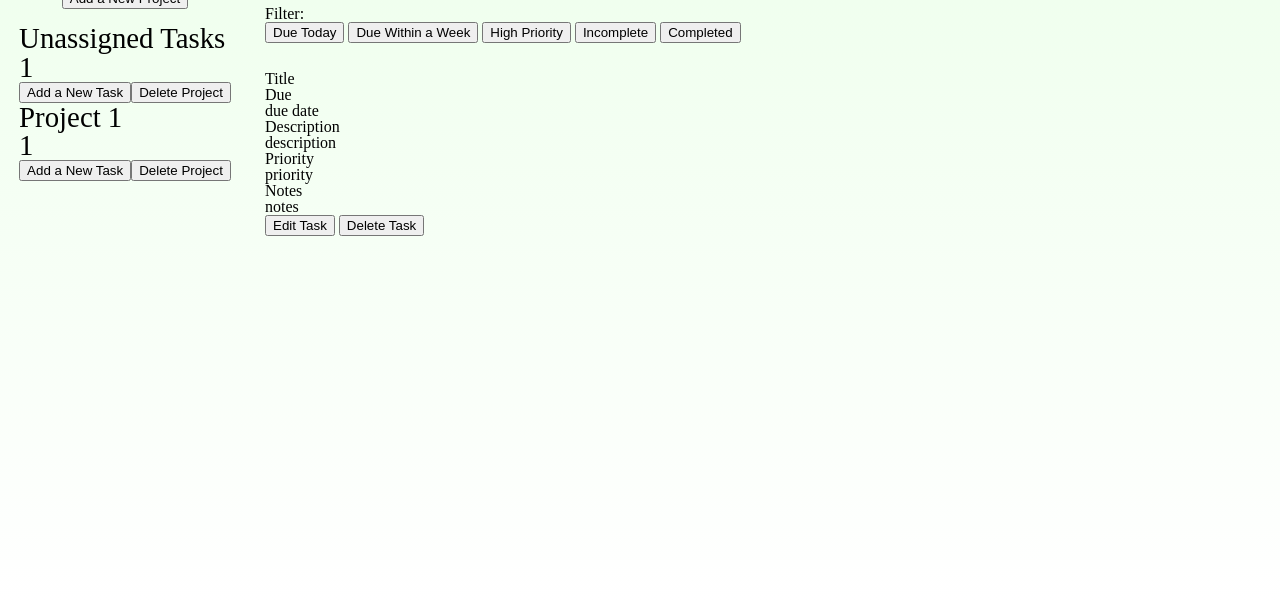
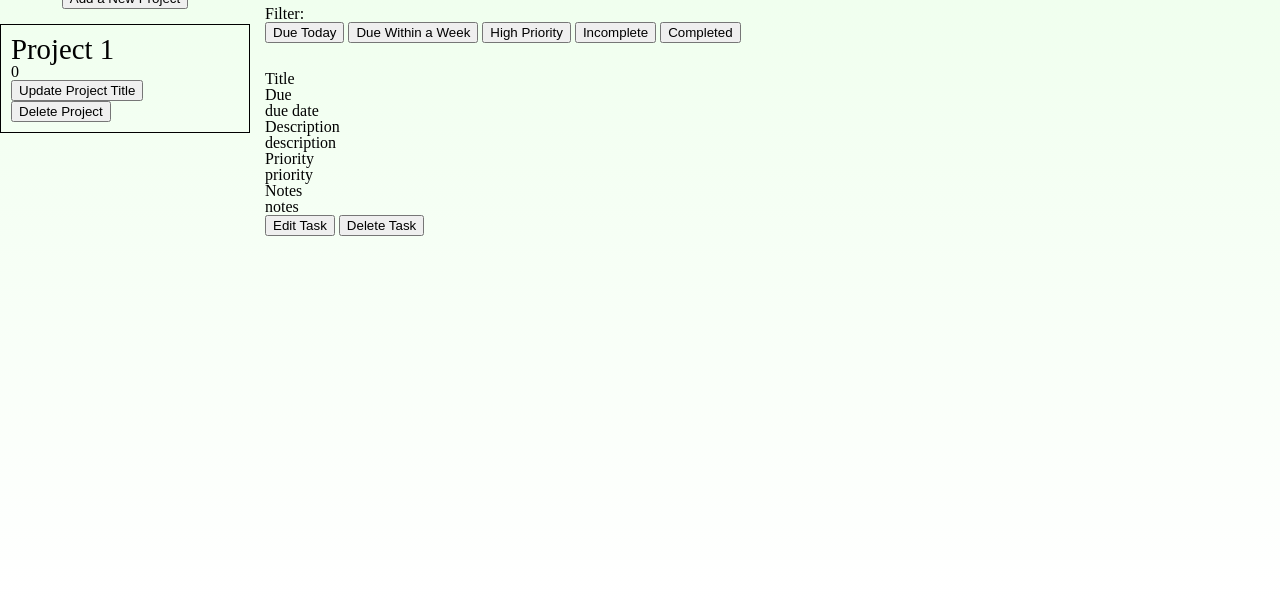
Before and after one commit to cblaylock18/to-do-list, a website built with webpack: page src/index.html in a window 1280 px wide. Shown: the part 199-800 px from the top of the page. Built offline with nearby package versions, Linux system fonts and the light colour scheme; what short-unique-id would draw is missing.

Commit message:
Update the allprojects logic so that other modules access it via a function Continue building DOM logic and integrating with backend logic

```diff
--- a/src/DOMLogic/updateDOM.js
+++ b/src/DOMLogic/updateDOM.js
@@ -1,51 +1,98 @@
+import { getAllProjects } from "../aggregator";
+
 const projectList = document.querySelector(".project-list");
+const editProjectModal = document.querySelector("#edit-project-title");
 
-function updateProjectList(allProjects) {
-    for (const project in allProjects) {
+class DOM {
+    static initializeDOM(unassignedTasks) {
+        // initialize the unassigned tasks project which will always be there
+        DOM.addAProject(unassignedTasks);
+        // initialize button logic for things like modals, filters, adding tasks, etc.
+        editProjectModal
+            .querySelector(".cancel-edit-project-title")
+            .addEventListener("click", () => {
+                editProjectModal
+                    .querySelector(".update-edit-project-title")
+                    .removeEventListener("click", handleUpdateClick);
+                editProjectModal.close();
+            });
+    }
+
+    static addAProject(newProject) {
         // Creating and updating each project's div and classes
         const projectDiv = document.createElement("div");
         projectDiv.classList.add("project");
-        projectDiv.dataset.id = allProjects[project].id;
+        projectDiv.dataset.id = newProject.id;
+        projectDiv.addEventListener("click", expandProject.expandTasks);
         // Creating and updating each projects title and task #
         const titleDiv = document.createElement("div");
         const titleCount = document.createElement("p");
-        titleDiv.textContent = allProjects[project].title;
-        titleCount.textContent = allProjects[project].numberOfTasks();
+        titleDiv.textContent = newProject.title;
+        titleCount.textContent = 0;
         // Creating an "add task" button
-        const addTaskBtn = document.createElement("button");
-        addTaskBtn.classList.add("add-task");
-        addTaskBtn.textContent = "Add a New Task";
-        addTaskBtn.addEventListener("click", addTask);
+        const updateProjectBtn = document.createElement("button");
+        updateProjectBtn.classList.add("update-project");
+        updateProjectBtn.textContent = "Update Project Title";
+        updateProjectBtn.addEventListener("click", openModal.updateProject);
         // Creating a "delete project" button
         const deleteProjectBtn = document.createElement("button");
         deleteProjectBtn.classList.add("delete-project");
         deleteProjectBtn.textContent = "Delete Project";
-        deleteProjectBtn.addEventListener("click", deleteProject);
+        deleteProjectBtn.addEventListener("click", deleteProject.deleteProject);
         // Appending children
-        titleDiv.appendChild(titleCount);
         projectDiv.appendChild(titleDiv);
-        projectDiv.appendChild(addTaskBtn);
+        projectDiv.appendChild(titleCount);
+        projectDiv.appendChild(updateProjectBtn);
         projectDiv.appendChild(deleteProjectBtn);
         projectList.appendChild(projectDiv);
     }
+
+    static expandTasks() {}
+
+    static deleteProject() {}
+
+    static updateProject(id) {
+        const newTitle = editProjectModal.querySelector("input").value;
+        document
+            .querySelector('[data-id="' + id + '"]')
+            .querySelector("div").textContent = newTitle;
+        getAllProjects()[id].edit(newTitle);
+        editProjectModal.close();
+    }
+
+    static addTask() {}
+
+    static updateTask() {}
+
+    static deleteTask() {}
 }
 
-function updateProject() {}
-
-function deleteProject() {
-    console.log("I deleted a project!");
+class openModal {
+    static updateProject(event) {
+        event.stopPropagation();
+        editProjectModal.querySelector("h3").textContent =
+            event.target.parentNode.querySelector("div").textContent;
+        editProjectModal.showModal();
+        const handleUpdateClick = () => {
+            DOM.updateProject(event.target.parentNode.dataset.id);
+        };
+        editProjectModal
+            .querySelector(".update-edit-project-title")
+            .addEventListener("click", handleUpdateClick);
+    }
 }
 
-function selectAProject() {}
-
-function addTask() {
-    console.log("I added a task!");
+class expandProject {
+    static expandTasks() {
+        console.log("I expanded the tasks!");
+    }
 }
 
-function updateTask() {}
+class deleteProject {
+    static deleteProject(event) {
+        event.stopPropagation();
+        console.log("I deleted a project!");
+    }
+}
 
-function deleteTask() {}
-
-//filter functions
-
-export { updateProjectList };
+export { DOM };
--- a/src/aggregator.js
+++ b/src/aggregator.js
@@ -1,5 +1,5 @@
-export { allProjects } from "./projectLogic/project.js";
+export { getAllProjects } from "./projectLogic/project.js";
 export { Task } from "./taskLogic/task.js";
 export { imageSourcer } from "./imgs/imageSourcer.js";
 export { DateHandler } from "./dataHandlers/dateHandler.js";
-export { updateProjectList } from "./DOMLogic/updateDOM.js";
+export { DOM } from "./DOMLogic/updateDOM.js";
--- a/src/index.html
+++ b/src/index.html
@@ -23,7 +23,7 @@
             </div>
             <div class="content">
                 <h2>Your Tasks</h2>
-                <button class="add-task">Add a New Task</button>
+                <button class="add-task">Add a New Task to this Project</button>
                 <div class="filter">
                     <div>Filter:</div>
                     <button class="filter-option">Due Today</button>
@@ -49,6 +49,20 @@
                 </div>
             </div>
         </div>
+        <!-- Edit Project Title -->
+        <dialog id="edit-project-title" class="modal">
+            <div class="modal-content">
+                <h3></h3>
+                <label for="new-project-title">New Title</label>
+                <input
+                    type="text"
+                    id="new-project-title"
+                    name="new-project-title"
+                />
+                <button class="update-edit-project-title">Update</button>
+                <button class="cancel-edit-project-title">Cancel</button>
+            </div>
+        </dialog>
     </body>
 </html>
 <!-- <label for="task-description">Description</label>
--- a/src/index.js
+++ b/src/index.js
@@ -1,23 +1,10 @@
-import {
-    Task,
-    imageSourcer,
-    allProjects,
-    updateProjectList,
-} from "./aggregator.js"; //going to need to figure out how tasks are actually created, prolly with project unique ids and project methods
+import { imageSourcer, getAllProjects, DOM } from "./aggregator.js"; //going to need to figure out how tasks are actually created, prolly with project unique ids and project methods
 import "./style.css";
+
 imageSourcer(); //provide sources for images
 
-const task = new Task(
-    "To do",
-    "7-23-24",
-    "A Task to be done",
-    "High",
-    "Here are some notes on this task and they're getting longer to see how it impacts the styling and if we need to have some sort of overflow for the task which we probably do.",
-    "Incomplete"
-);
-
-allProjects.addProject("Project 1");
-allProjects.unassignedTasks.addTask(
+getAllProjects().addProject("Project 1");
+getAllProjects()[getAllProjects().list()[0]].addTask(
     "Tell Sidney Hi",
     "7-27-24",
     "Say hi",
@@ -25,7 +12,7 @@ allProjects.unassignedTasks.addTask(
     "None",
     "Incomplete"
 );
-allProjects[Object.keys(allProjects)[1]].addTask(
+getAllProjects()[getAllProjects().list()[1]].addTask(
     "Tell Sidney Hi",
     "7-29-24",
     "Say hi",
@@ -33,9 +20,6 @@ allProjects[Object.keys(allProjects)[1]].addTask(
     "None",
     "Incomplete"
 );
-// console.table(allProjects);
-// console.log(allProjects.unassignedTasks.numberOfTasks());
-// console.log(task);
-// console.log(allProjects.unassignedTasks.tasks[0].daysUntilDue());
-// console.log(task.daysUntilDue());
-updateProjectList(allProjects);
+
+console.table(getAllProjects()[getAllProjects().list()[0]].edit("hi"))
+DOM.initializeDOM(getAllProjects()[getAllProjects().list()[1]]);
--- a/src/projectLogic/project.js
+++ b/src/projectLogic/project.js
@@ -64,4 +64,6 @@ class Project {
 }
 
 const allProjects = new AllProjects();
-export { allProjects };
+export function getAllProjects() {
+    return allProjects;
+}
--- a/src/style.css
+++ b/src/style.css
@@ -162,6 +162,17 @@ h2 {
     font-weight: bold;
 }
 
+.project-list {
+    display: flex;
+    flex-direction: column;
+    gap: 15px;
+}
+
+.project {
+    border: 1px solid black;
+    padding: 10px;
+}
+
 .project > div {
     font-size: 1.8rem;
 }
```
